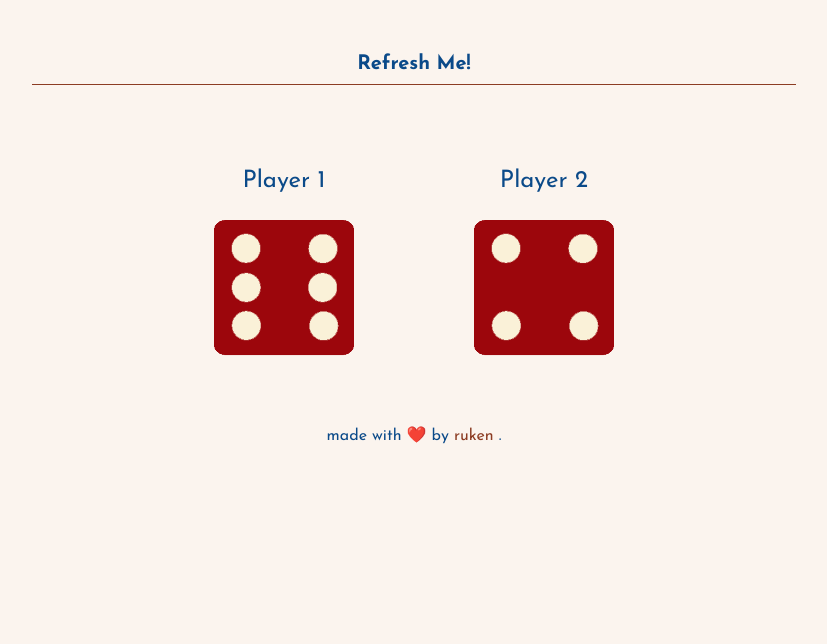
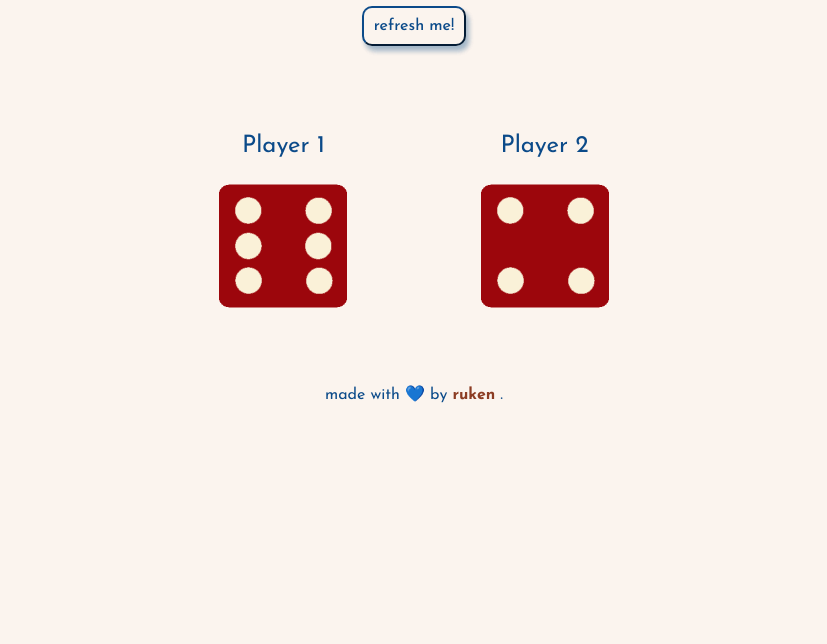
Before and after one commit to rukenerpolat/Dice-Game, a plain HTML site: page index.html in a window 1280 px wide. Shown: the part 156-800 px from the top of the page, without its empty margins (226-1053 px from the left). Drawn offline with Linux system fonts and the light colour scheme.

Commit message:
added refresh button

```diff
--- a/index.html
+++ b/index.html
@@ -1,37 +1,39 @@
 <!DOCTYPE html>
 <html lang="en" dir="ltr">
   <head>
-    <meta charset="utf-8">
+    <meta charset="utf-8" />
     <title>Dicee</title>
-    <link href="https://fonts.googleapis.com/css?family=Indie+Flower|Lobster" rel="stylesheet">
+    <link
+      href="https://fonts.googleapis.com/css?family=Indie+Flower|Lobster"
+      rel="stylesheet"
+    />
 
     <!-- CUSTOM CSS -->
-    <link rel="stylesheet" href="/style.css">
-
+    <link rel="stylesheet" href="/style.css" />
   </head>
   <body>
-
     <div class="container">
-      <h1>Refresh Me</h1>
-      <h1 class="refresh-header">Refresh Me!</h1>
+      <header>
+        <h1>Header</h1>
+        <button onClick="window.location.reload()">refresh me!</button>
+      </header>
 
       <div class="dice">
         <p>Player 1</p>
-        <img class="img1" src="/images/dice6.png">
+        <img class="img1" src="/images/dice6.png" />
       </div>
 
       <div class="dice">
         <p>Player 2</p>
-        <img class="img2" src="/images/dice6.png">
+        <img class="img2" src="/images/dice6.png" />
       </div>
     </div>
 
     <!-- CUSTOM JS -->
     <script src="/index.js"></script>
-
   </body>
 
   <footer>
-    made with ❤️ by <a href="https://github.com/rukenerpolat">ruken</a> .
+    made with 💙 by <a href="https://github.com/rukenerpolat"><b>ruken</b></a> .
   </footer>
 </html>
--- a/style.css
+++ b/style.css
@@ -8,54 +8,57 @@
     --light-color: #FBF4EE;
 }
 
-.container {
-    width: 70%;
-    margin: auto;
+body {
+    background-color: var(--light-color);
+    font-family: 'Josefin Sans', sans-serif, 'Roboto', sans-serif;
     text-align: center;
 }
 
+header{
+    padding-bottom: 4rem;
+}
+
+.container {
+    /* width: 50%; */
+    margin: 70px auto;
+}
+
 .dice {
-    text-align: center;
     display: inline-block;
 }
 
-body {
-    background-color: var(--light-color);
-}
-
 h1 {
-    margin: 60px;
     font-family: 'Lobster', cursive;
     text-shadow: 3px 0 var(--second-color);
-    font-size: 4rem;
+    font-size: 3em;
     color: var(--first-color);
 }
 
-h1.refresh-header {
+button {
     font-family: 'Josefin Sans', sans-serif, 'Roboto', sans-serif;
     color: var(--first-color);
-    text-shadow: none;
-    font-size: 20px;
-    border-bottom: 1px solid #8c3c23;
-    padding: 10px 0;
+    font-size: 1em;
+    font-weight: 500;
+    padding: 10px;
+    border-radius: 10px;
+    background-color: transparent;
+    border-color: var(--first-color);
+    box-shadow: 3px 5px 5px rgba(11, 74, 137, 0.2), 3px 5px 5px rgba(11, 74, 137, 0.2);
 }
 
 p {
-    font-size: 1.5rem;
+    font-size: 1.5em;
     color: var(--first-color);
-    font-family: 'Josefin Sans', sans-serif, 'Roboto', sans-serif;
 }
 
 img {
-    width: 55%;
+    width: 50%;
 }
 
 footer {
     margin-top: 5%;
     font-size: 1rem;
     color: var(--first-color);
-    text-align: center;
-    font-family: 'Josefin Sans', sans-serif, 'Roboto', sans-serif;
 }
 
 footer a {
```
